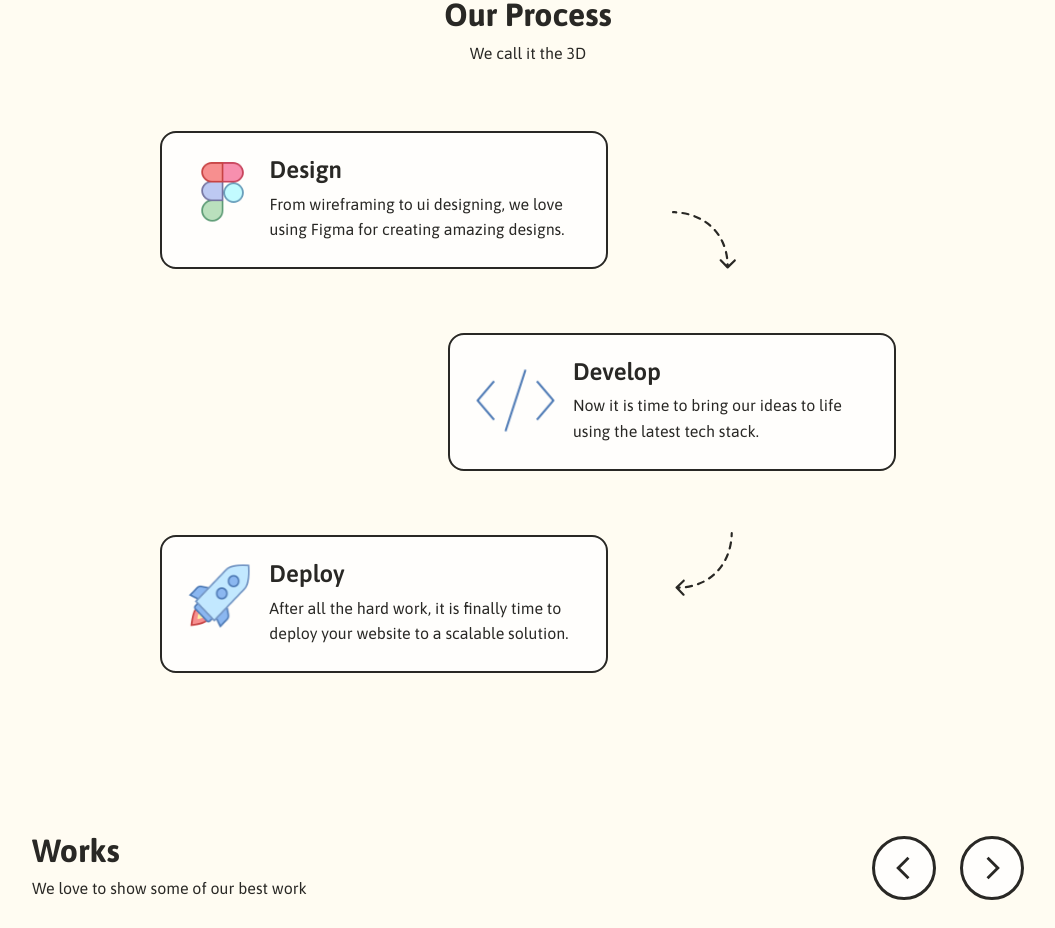
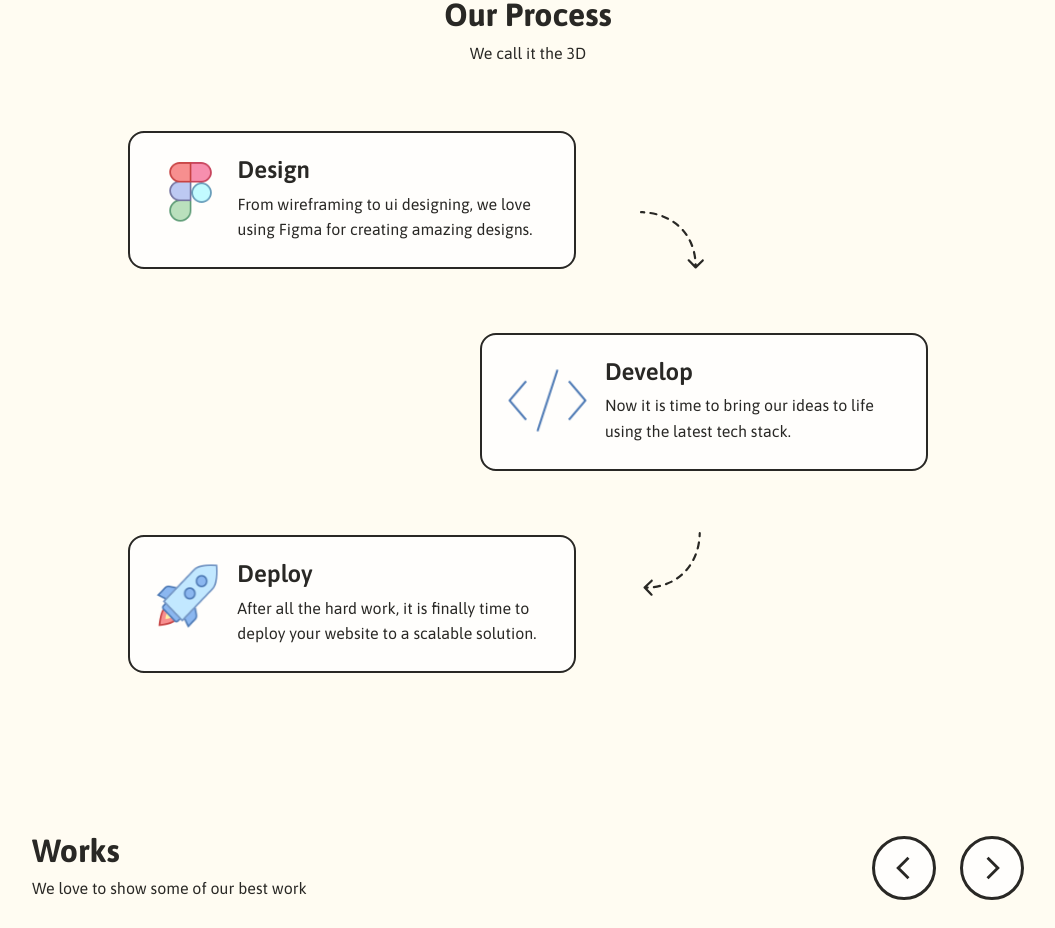
Before and after one commit to hassantayyab/portfolio-typescript, a Next.js app: page / in a window 1280 px wide. Shown: the part 1520-2448 px from the top of the page, without its empty margins (112-1167 px from the left). Built offline with nearby package versions, Linux system fonts and the light colour scheme.

Commit message:
Updated process section margin

```diff
--- a/app/components/modules/Process.module.scss
+++ b/app/components/modules/Process.module.scss
@@ -3,10 +3,10 @@
   flex-direction: column;
   justify-content: space-between;
   gap: 4rem;
-  margin: 0 8rem;
+  margin: 0 6rem;
 
   @include breakpoint(xl) {
-    margin: 0 14rem;
+    margin: 0 10rem;
   }
 
   @include breakpoint(md) {
```
